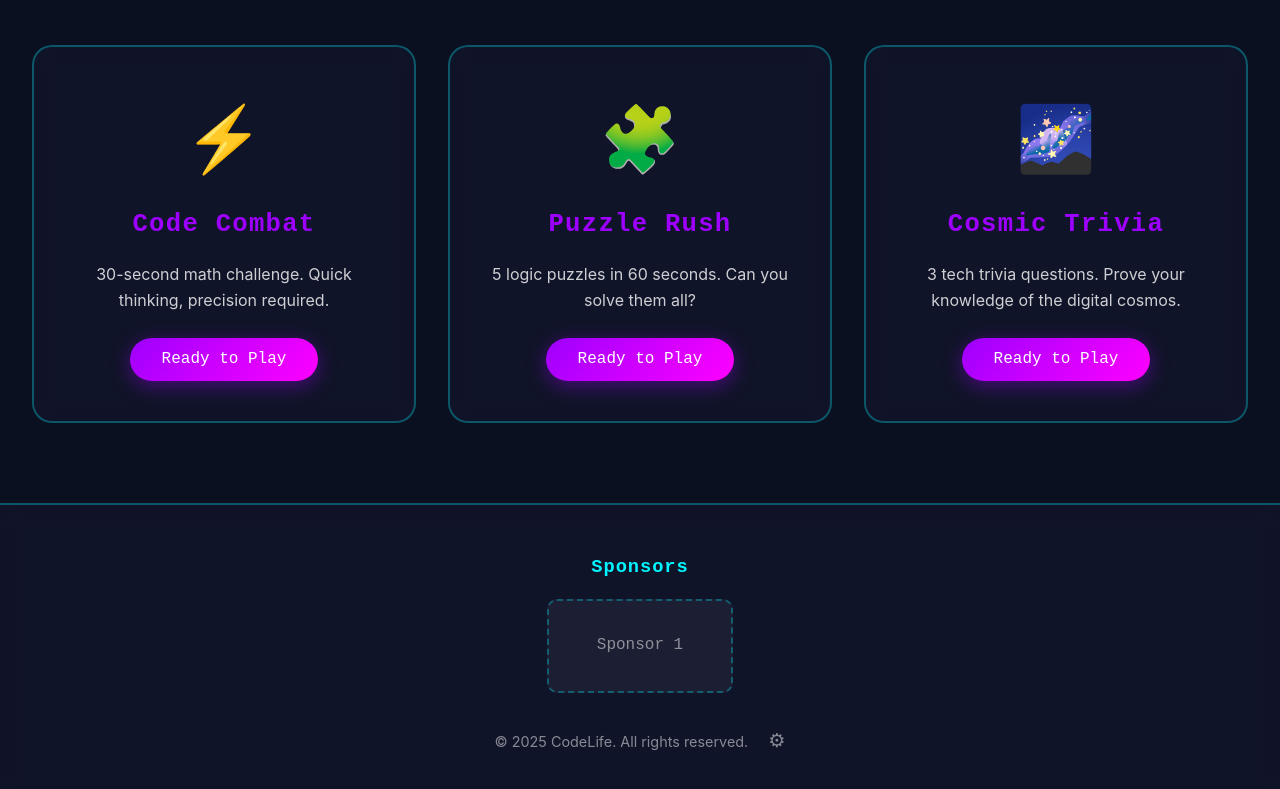
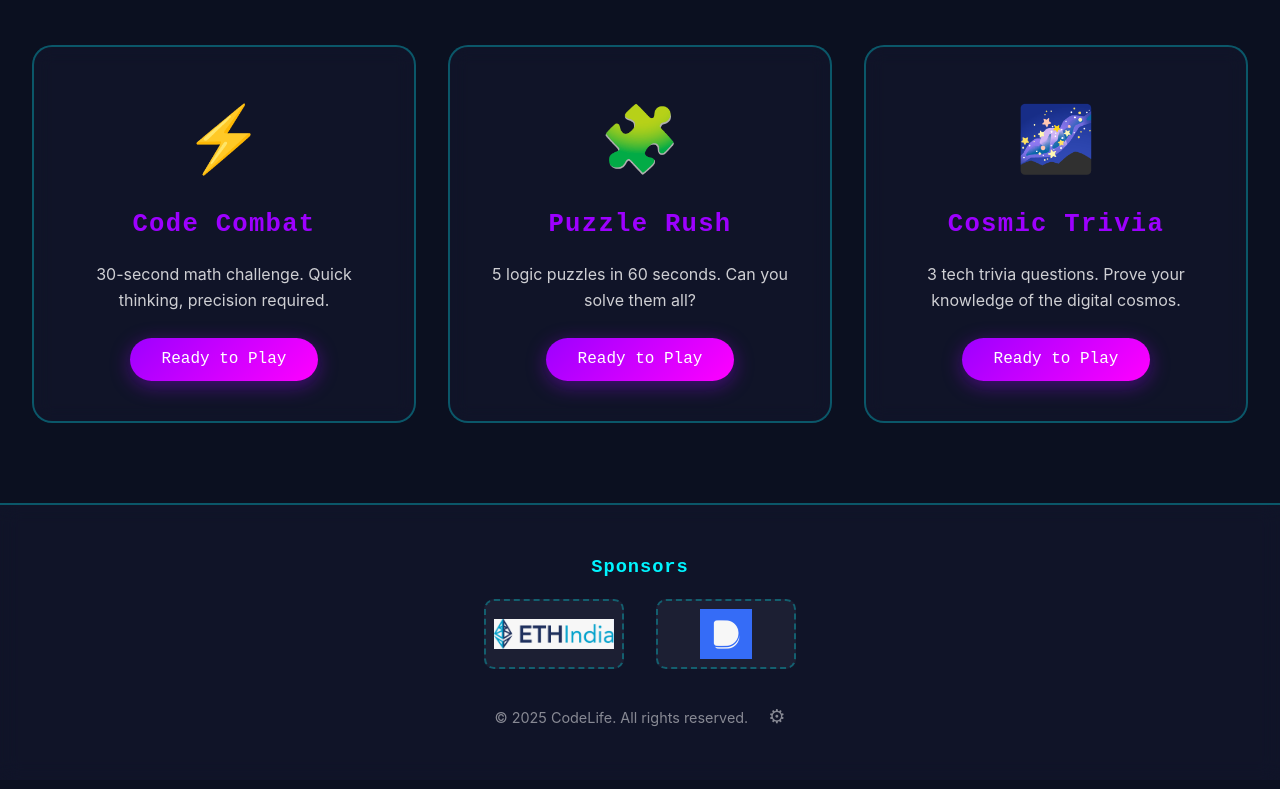
Before and after one commit to sahoo-tech/CODELIFE-2025, a plain HTML site: page index.html in a window 1280 px wide. Shown: the part 2814-3603 px from the top of the page. Drawn offline with nearby package versions, Linux system fonts and the light colour scheme.

Commit message:
Completed Project sponsor addition

```diff
--- a/index.html
+++ b/index.html
@@ -778,9 +778,20 @@
       background: rgba(255, 255, 255, 0.05);
       border: 2px dashed var(--glass-border);
       border-radius: 10px;
-      padding: 2rem 3rem;
+      padding: 0.5rem 1rem;
       color: rgba(255, 255, 255, 0.5);
       font-family: 'Courier New', monospace;
+      display: flex;
+      align-items: center;
+      justify-content: center;
+      min-height: 60px;
+      width: 140px;
+    }
+
+    .sponsor-slot img {
+      max-width: 120px;
+      max-height: 50px;
+      object-fit: contain;
     }
 
     .footer-links {
@@ -1024,7 +1035,8 @@
         <div class="sponsors">
           <h3>Sponsors</h3>
           <div class="sponsor-grid">
-            <div class="sponsor-slot">Sponsor 1</div>
+            <div class="sponsor-slot"><img src="images/logo-3.png" alt="Sponsor 1"></div>
+            <div class="sponsor-slot"><img src="images/logo-4.png" alt="Sponsor 2"></div>
           </div>
         </div>
 
```
Also changed, not shown: images/logo-3.png (added), images/logo-4.png (added).
